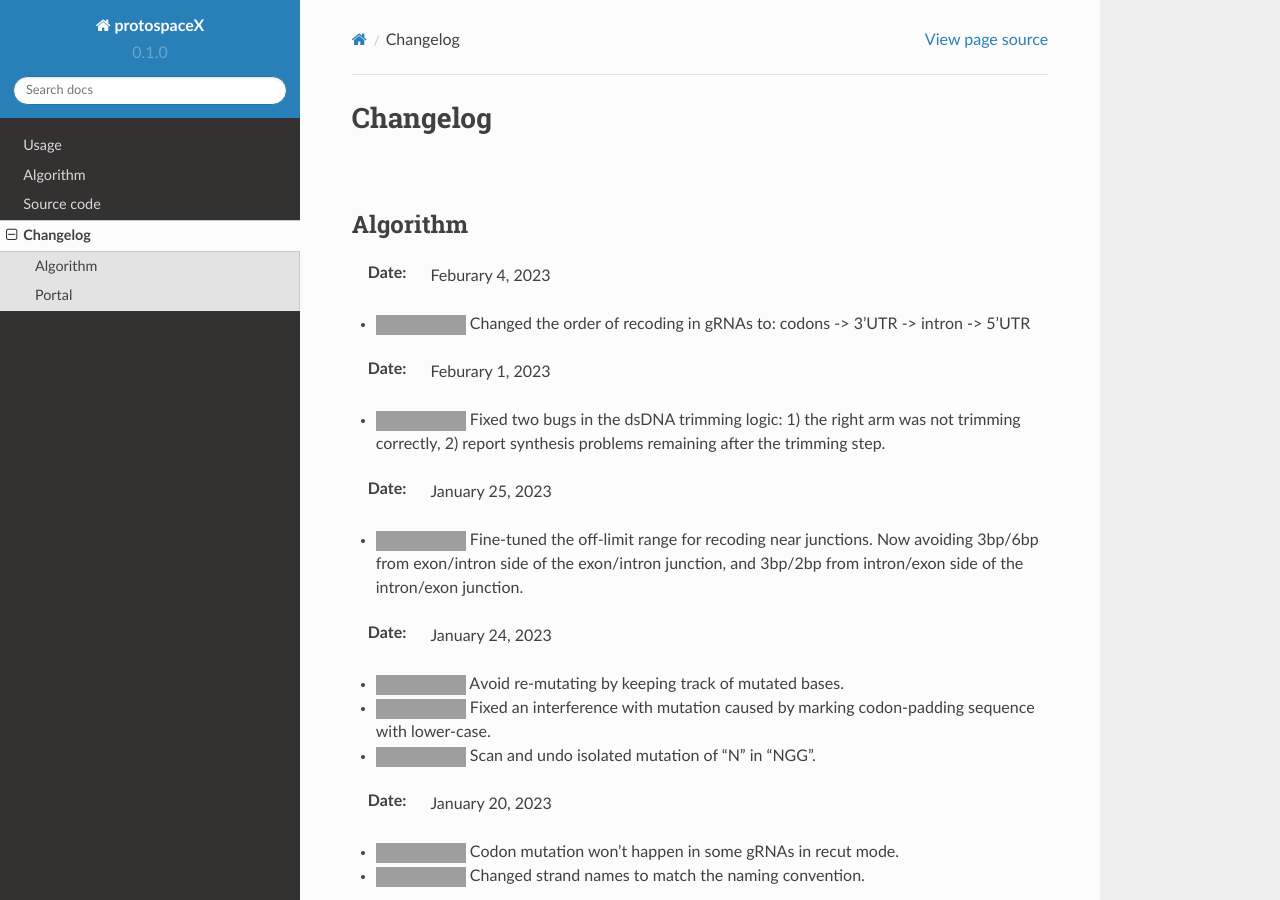
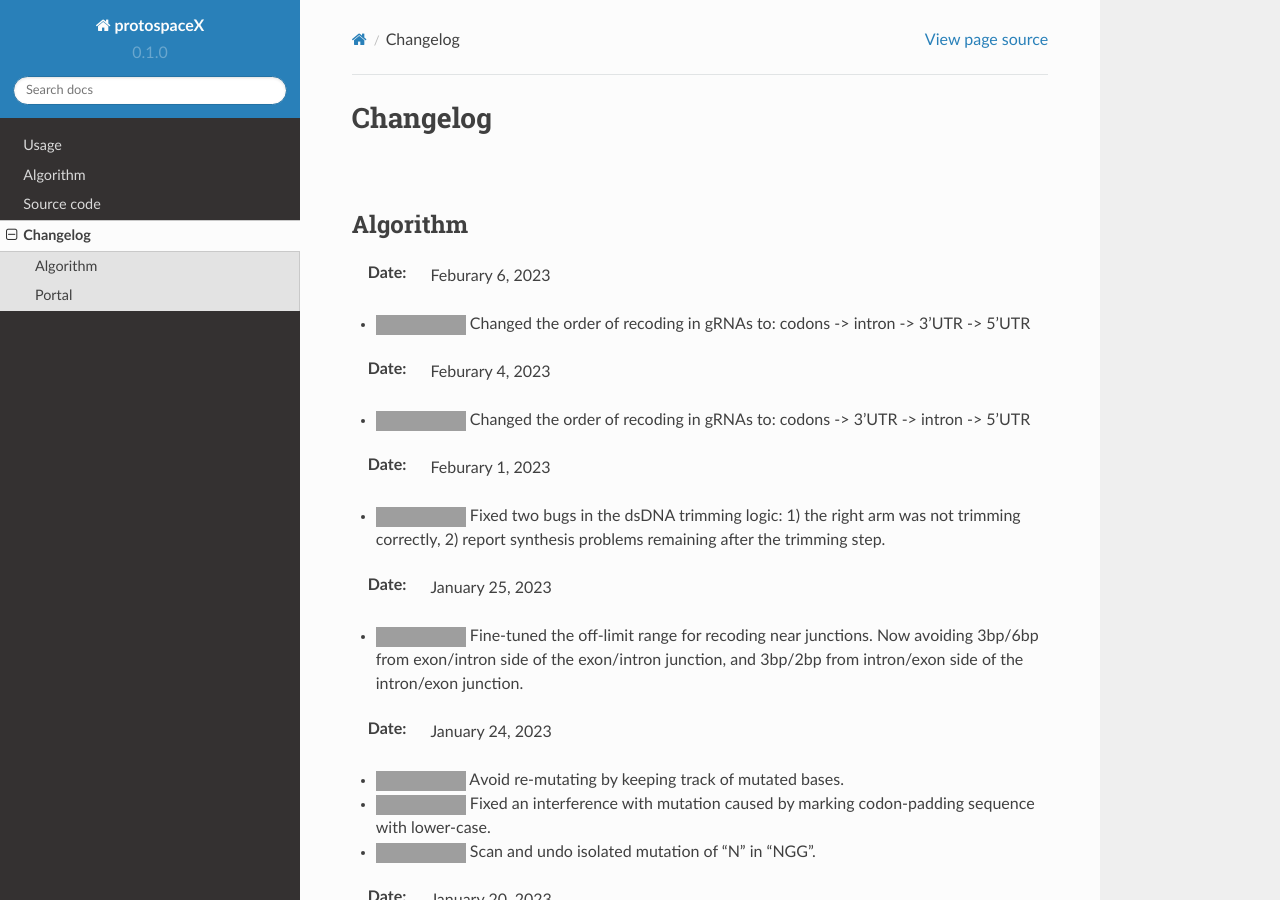
Before and after one commit to duopeng/protoSpaceJAM-readthedocs, a Sphinx documentation site: the page built from docs/source/changelog.rst, in a window 1280 px wide and 900 px high. Built offline with Sphinx 7.4.7 and the Read the Docs theme 2.0.0, drawn with Linux system fonts in a browser that asks for light colours; grey boxes are pictures that could not be loaded.

Commit message:
Update changelog.rst

```diff
--- a/docs/source/changelog.rst
+++ b/docs/source/changelog.rst
@@ -5,6 +5,9 @@ Changelog
 
 Algorithm
 ---------
+:Date: Feburary 6, 2023
+* |enhancement 78fd0| Changed the order of recoding in gRNAs to: codons -> intron -> 3'UTR -> 5'UTR
+
 :Date: Feburary 4, 2023
 * |enhancement 7da6a| Changed the order of recoding in gRNAs to: codons -> 3'UTR -> intron -> 5'UTR
 
```
Also changed, not shown: other parts of docs/source/changelog.rst (+4 -0 lines).
